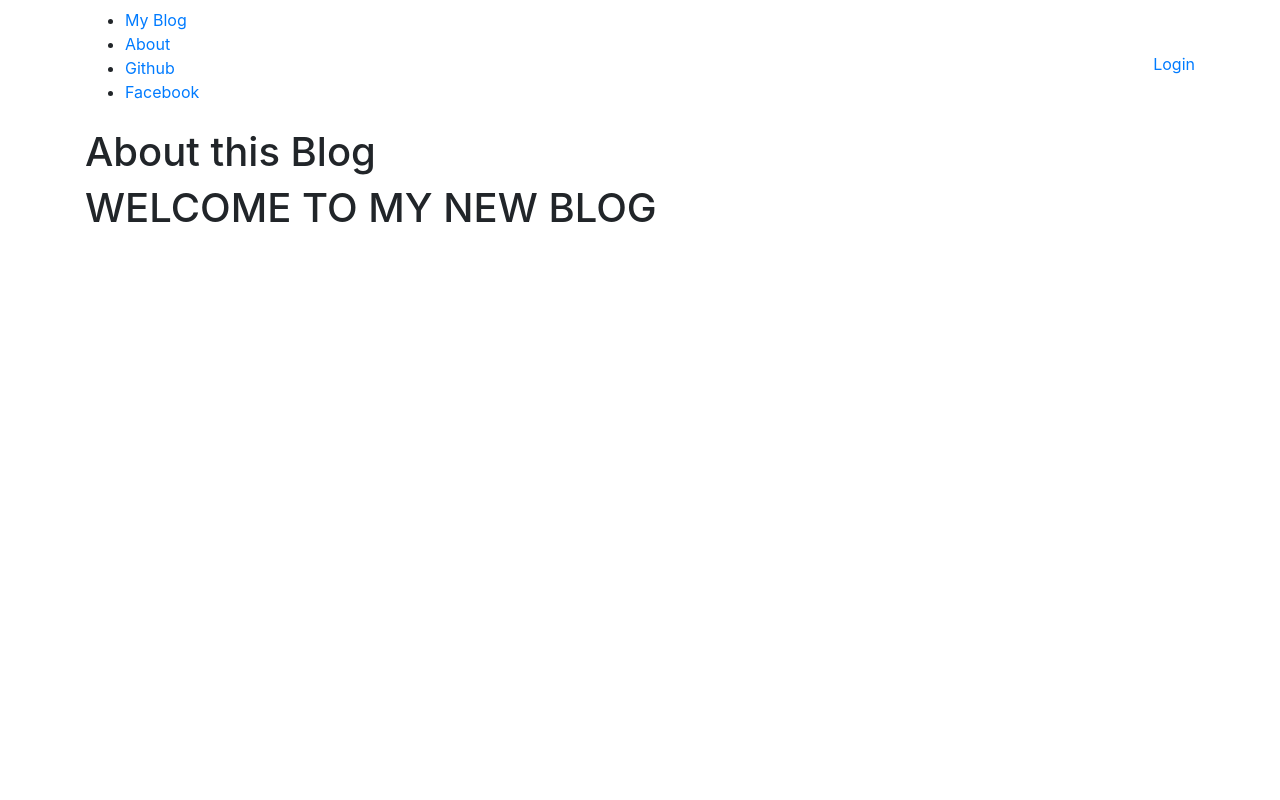
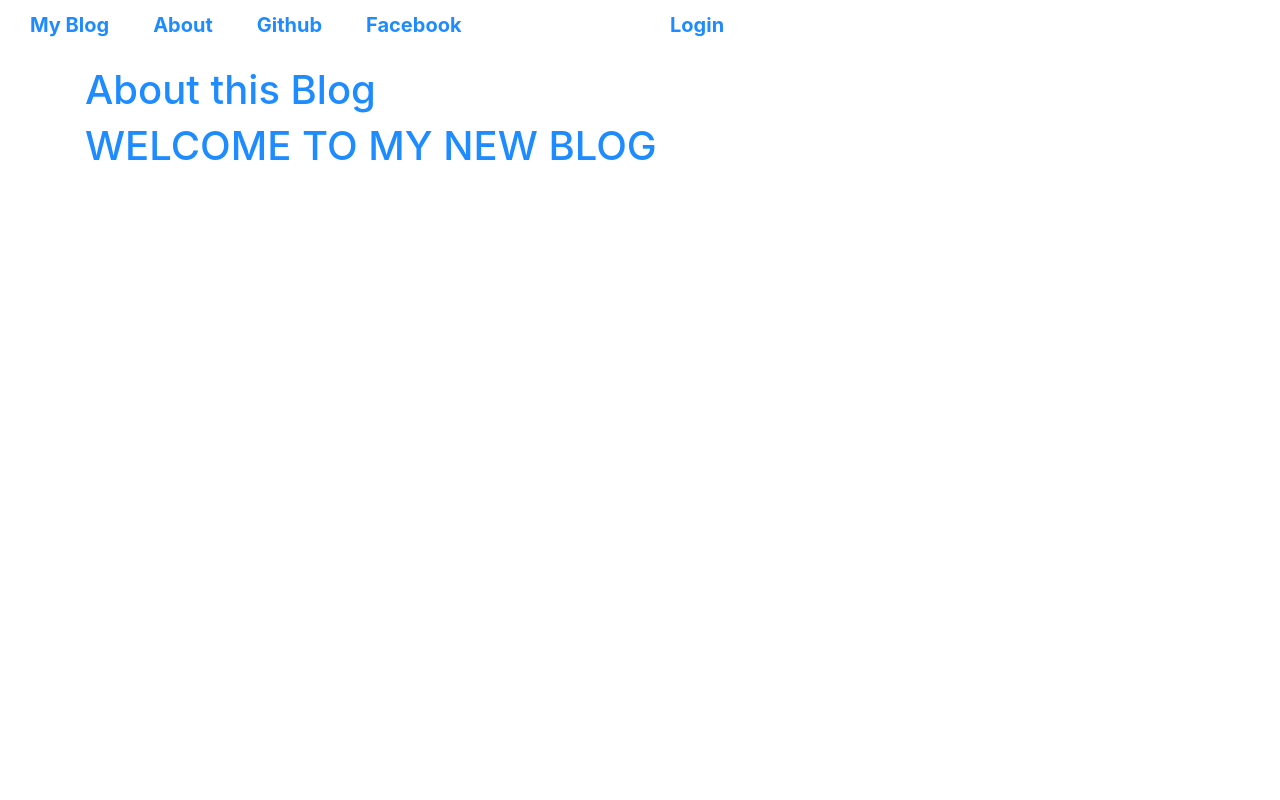
Before and after one commit to vivek-101/blog, a Django app: page /about/ in a window 1280 px wide. Run offline with Django 3.2, Linux system fonts and the light colour scheme; some libraries are stand-ins or nearby versions.

Commit message:
update css

```diff
--- a/my_site/blog/templates/blog/base.html
+++ b/my_site/blog/templates/blog/base.html
@@ -10,7 +10,58 @@
     <!-- Medium Style Editor -->
 
     <!-- CSS -->
-
+    <style>
+      *{
+        margin: 0px;
+        padding: 0px;
+        color: #1e8bff;
+      }
+      .wrapper{
+        width: 100%;
+        height: 100vh;
+      }
+      .nav_bar{
+        background: none;
+        color: #fff;
+        font-size: 20px;
+        font-weight: bold;
+        display: flex;
+      }
+      .nav_bar ul{
+        list-style: none;
+      }
+      .left{
+        display: flex;
+        width: 50%;
+      }
+      .right{
+        display: flex;
+        width: 50%;
+      }
+      .left li{
+        padding: 10px 14px 10px 30px;
+      }
+      .left li a{
+        text-decoration: none;
+        color: #1e8bff;
+      }
+      .left li a:hover{
+        color: #000;
+      }
+      .right li{
+        padding: 10px 14px 10px 30px;
+      }
+      .right li a{
+        text-decoration: none;
+        color: #1e8bff;
+      }
+      .right li a:hover{
+        color: #000;
+      }
+      .blog_posts a{
+        text-decoration: none !important;
+      }
+    </style>
     <!-- Fonts -->
 
 
@@ -20,17 +71,17 @@
   <body>
 
     <!-- NAVBAR -->
-
-    <nav class="navbar navbar-default techfont  custom-navbar">
-      <div class="container">
-        <ul>
+    <div class="wrapper">
+    <nav>
+      <div class="nav_bar">
+        <ul class="left">
           <li><a class="nav-brand bigbrand" href="{% url 'post_list' %}">My Blog</a></li>
           <li><a href="{% url 'about' %}">About</a></li>
           <li><a href="https://www.github.com">Github</a></li>
           <li><a href="https://www.facebook.com">Facebook</a></li>
         </ul>
 
-        <ul class="nav navbar-nav nav navbar-right">
+        <ul class="right">
           {% if user.is_authenticated %}
           <li>
             <a href="{% url 'post_new' %}">New Post</a>
@@ -68,9 +119,7 @@
 
       </div>
 
-
     </div>
-
-
+    </div>
   </body>
 </html>
```
